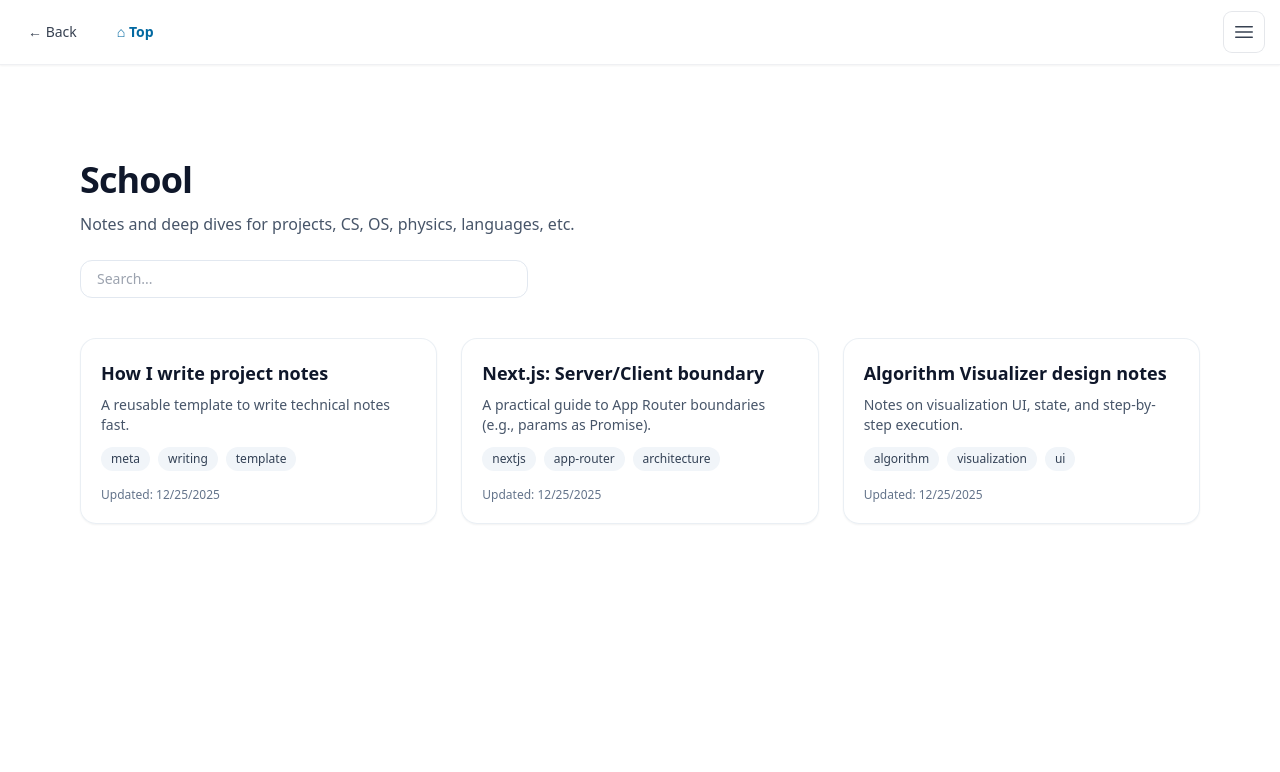
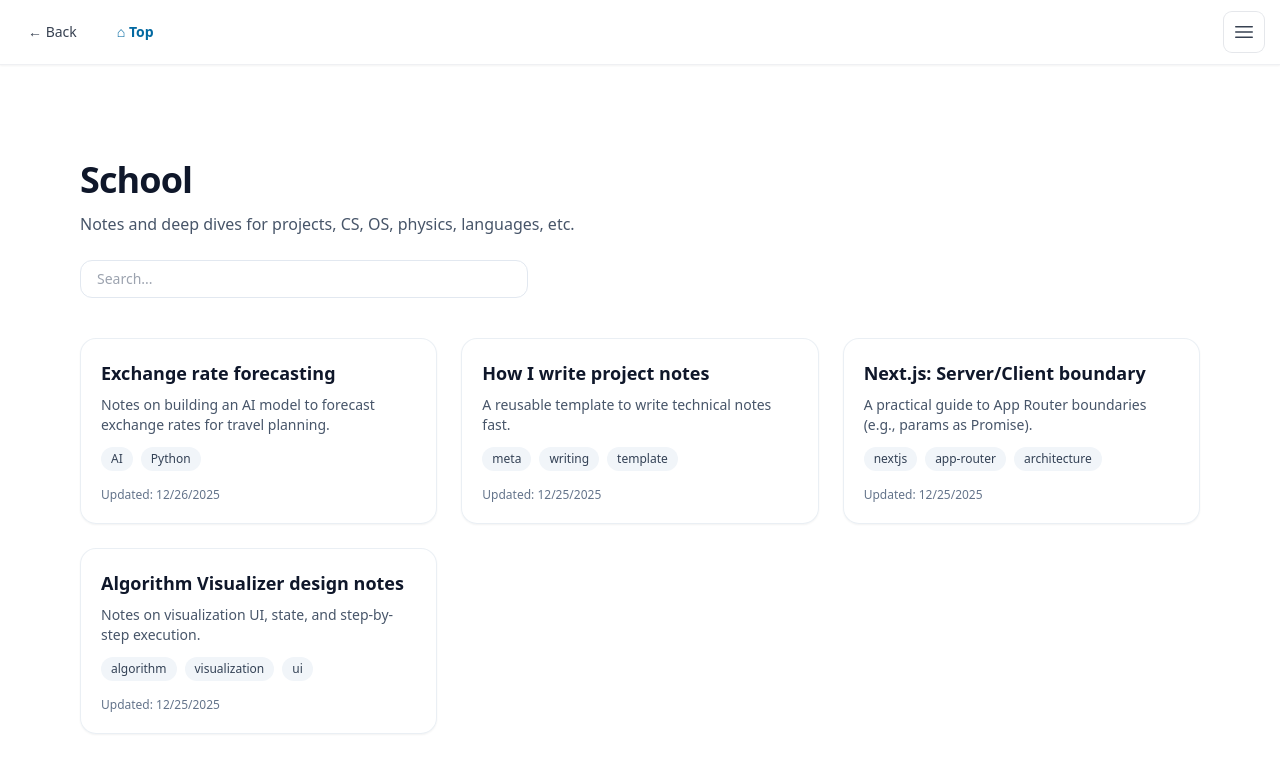
Before and after one commit to ro-dina/my-portfolio-city, a Next.js app: page /school in a window 1280 px wide. Shown: the top 772 px of the page. Built offline with nearby package versions, Linux system fonts and the light colour scheme.

Commit message:
school_article

```diff
--- a/src/data/schoolArticles.ts
+++ b/src/data/schoolArticles.ts
@@ -1,29 +1,31 @@
-import type { Localized } from "@/types/project";
+// School 記事用：en/ru は任意（無ければ ja にフォールバック）
+export type Lang = "ja" | "en" | "ru";
+export type I18nText = string | { ja: string; en?: string; ru?: string };
 
-/** Localized<string> または string を受けて、言語に応じて取り出す */
-export function pickText(v: Localized<string> | string, lang: "ja" | "en" | "ru") {
+/** I18nText または string を受けて、言語に応じて取り出す（無ければ ja にフォールバック） */
+export function pickText(v: I18nText, lang: Lang) {
   if (typeof v === "string") return v;
-  return v[lang] ?? v.ja; // en が無ければ ja にフォールバック
+  return v[lang] ?? v.ja;
 }
 
 export type SchoolBlock =
   | {
       type: "lead";
-      text: Localized<string> | string;
+      text: I18nText;
     }
   | {
       type: "section";
-      title: Localized<string> | string;
-      body: Localized<string> | string;
+      title: I18nText;
+      body: I18nText;
     }
   | {
       type: "list";
-      title: Localized<string> | string;
-      items: Array<Localized<string> | string>;
+      title: I18nText;
+      items: I18nText[];
     }
   | {
       type: "code";
-      title?: Localized<string> | string;
+      title?: I18nText;
       lang?: string;
       filename?: string;
       code: string;
@@ -31,8 +33,8 @@ export type SchoolBlock =
 
 export type SchoolArticle = {
   slug: string;
-  title: Localized<string> | string;
-  summary: Localized<string> | string;
+  title: I18nText;
+  summary: I18nText;
   tags: string[];
   updatedAt: string; // とりあえず string に固定（Date 混在事故を防ぐ）
   blocks: SchoolBlock[];
@@ -144,4 +146,24 @@ export default async function Page({ params }: { params: Promise<{ slug: string
       },
     ],
   },
+  {
+    slug: "exchange_rate_forecast",
+    title: { ja: "為替レートの予測", en: "Exchange rate forecasting" },
+    summary: {
+      ja: "旅行が好きなので、為替レートを予測するAIを作るメモ。",
+      en: "Notes on building an AI model to forecast exchange rates for travel planning.",
+    },
+    tags: ["AI", "Python"],
+    updatedAt: "2025-12-26",
+    blocks: [
+      {
+        type: "section",
+        title: { ja: "概要", en: "Overview" },
+        body: {
+          ja: "（ここに目的・データ・モデルの概要を追記）",
+          en: "(Add motivation, data sources, and model overview here)",
+        },
+      },
+    ],
+  }
 ];
```
